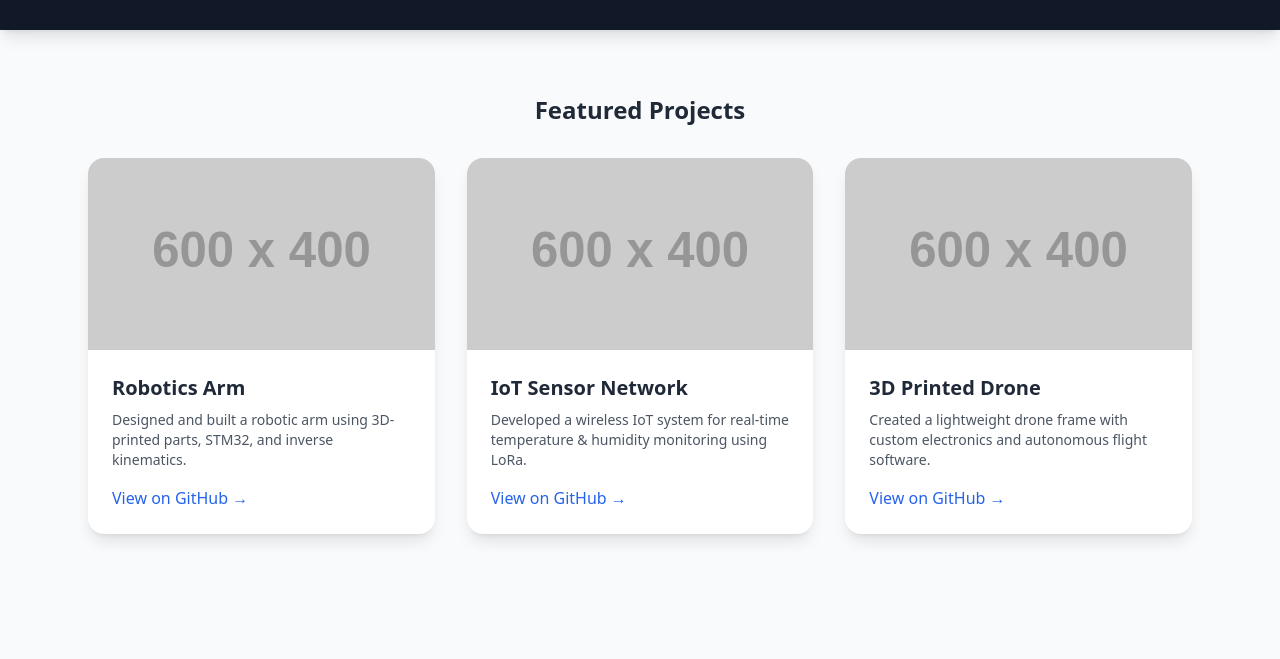
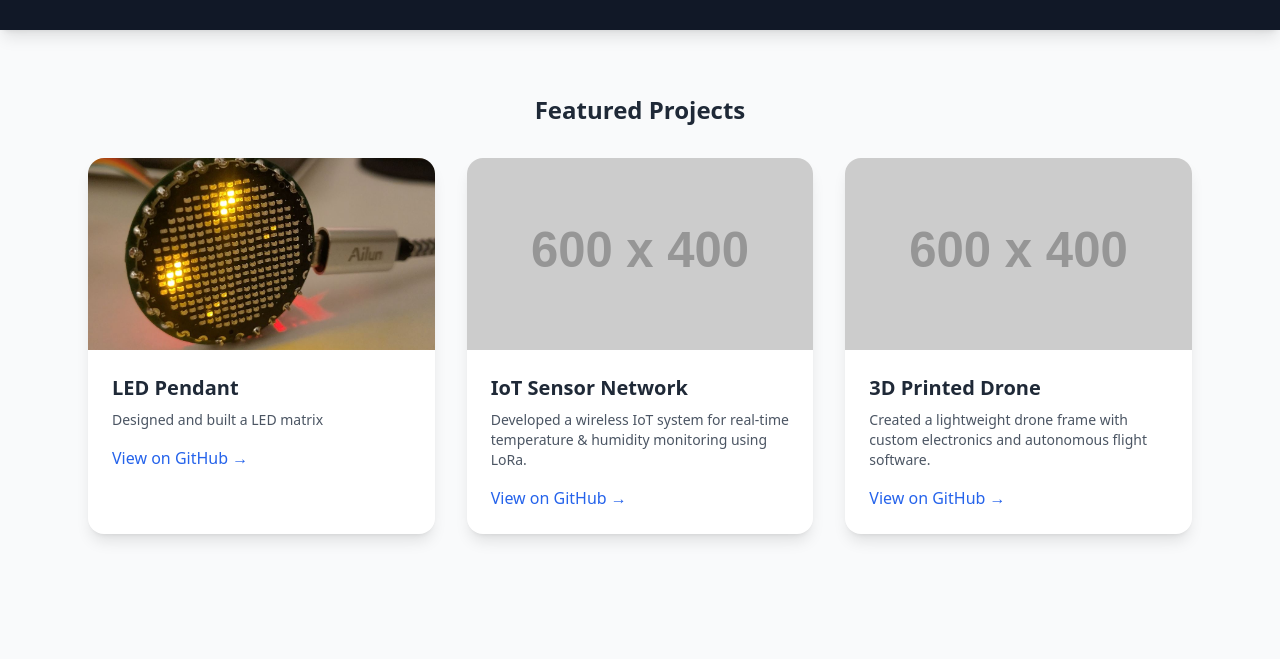
Before and after one commit to nam-portfolio/nam-portfolio.github.io, a plain HTML site: page index.html in a window 1280 px wide. Shown: the part 110-769 px from the top of the page. Drawn offline with nearby package versions, Linux system fonts and the light colour scheme; placeholder pictures from the web are drawn by us.

Commit message:
Update index.html

```diff
--- a/index.html
+++ b/index.html
@@ -37,10 +37,10 @@
 
       <!-- Project Card -->
       <div class="bg-white rounded-2xl shadow-lg overflow-hidden transform hover:-translate-y-2 hover:shadow-2xl transition duration-300 fade-in-up fade-delay-1">
-        <img src="https://via.placeholder.com/600x400" alt="Robotics Arm" class="w-full h-48 object-cover" />
+        <img src="images/pendant.JPG" alt="LED Pendant" class="w-full h-48 object-cover" />
         <div class="p-6">
-          <h3 class="text-xl font-semibold">Robotics Arm</h3>
-          <p class="mt-2 text-sm text-gray-600">Designed and built a robotic arm using 3D-printed parts, STM32, and inverse kinematics.</p>
+          <h3 class="text-xl font-semibold">LED Pendant</h3>
+          <p class="mt-2 text-sm text-gray-600">Designed and built a LED matrix</p>
           <a href="https://github.com/YOURUSERNAME/robotic-arm" target="_blank" class="mt-4 inline-block text-blue-600 hover:text-blue-800">View on GitHub →</a>
         </div>
       </div>
```
